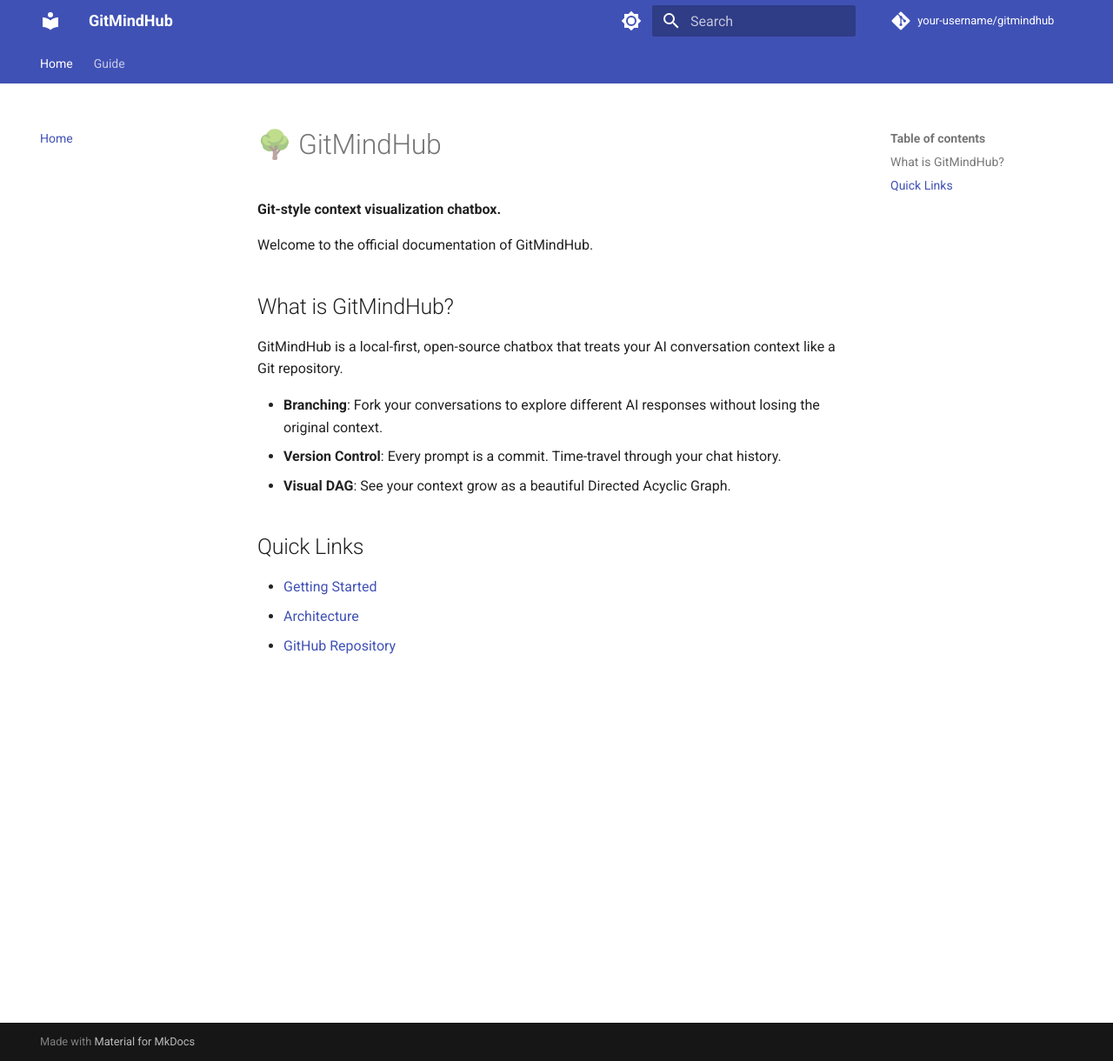
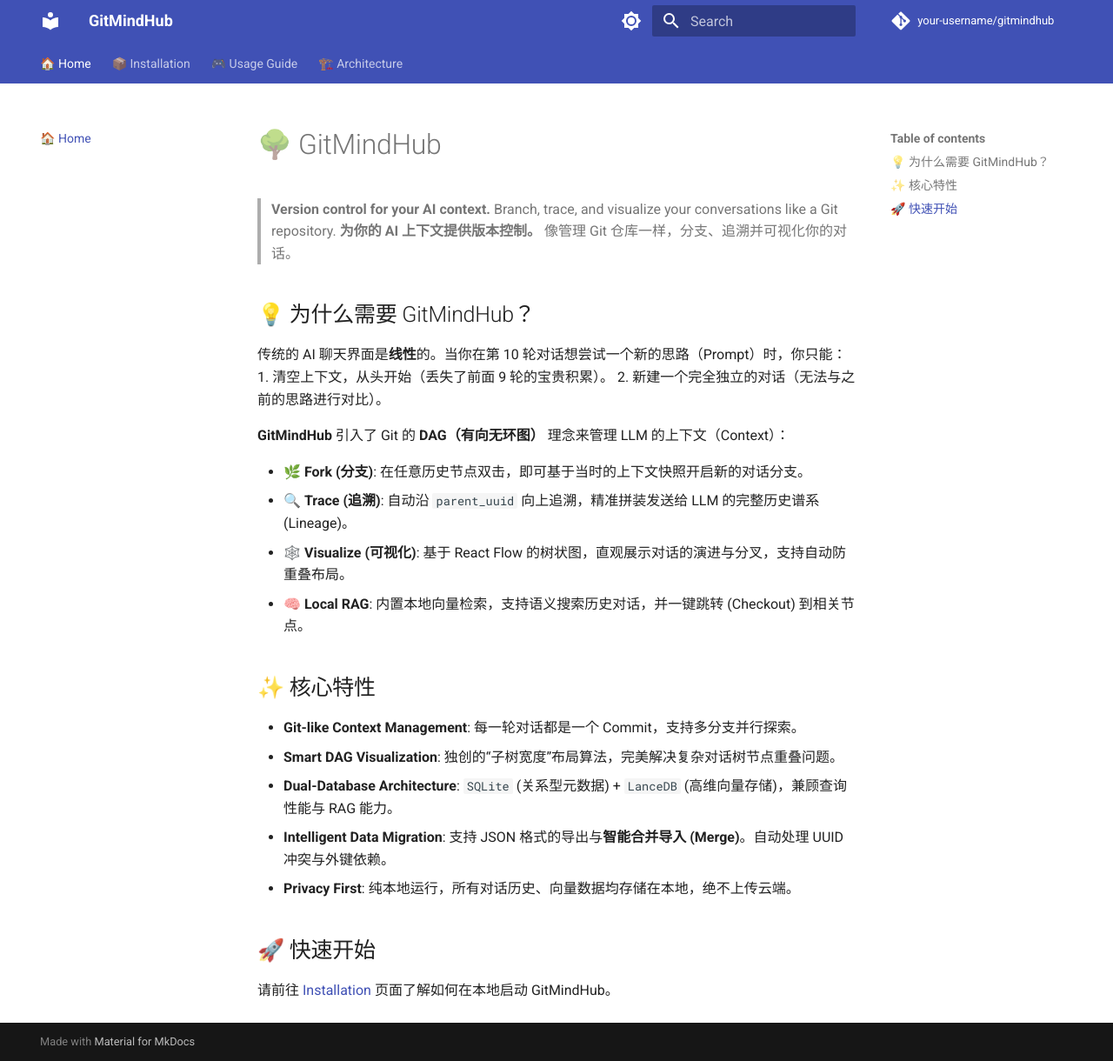
Before and after one commit to SamYuan1990/gitmindhub, an MkDocs documentation site: the page built from docs/index.md, in a window 1280 px wide and 1220 px high. Shown: the whole window at 87% size. Built offline with MkDocs 1.6.1 and Material for MkDocs 9.7.7, drawn with Linux system fonts in a browser that asks for light colours; comment, search, counter and statistics services are not loaded.

Commit message:
update document
Signed-off-by: oe1019 <yy19902439@126.com>

```diff
--- a/docs/index.md
+++ b/docs/index.md
@@ -1,19 +1,29 @@
 # 🌳 GitMindHub
 
-**Git-style context visualization chatbox.**
+> **Version control for your AI context.** Branch, trace, and visualize your conversations like a Git repository.
+> **为你的 AI 上下文提供版本控制。** 像管理 Git 仓库一样，分支、追溯并可视化你的对话。
 
-Welcome to the official documentation of GitMindHub.
+## 💡 为什么需要 GitMindHub？
 
-## What is GitMindHub?
+传统的 AI 聊天界面是**线性**的。当你在第 10 轮对话想尝试一个新的思路（Prompt）时，你只能：
+1. 清空上下文，从头开始（丢失了前面 9 轮的宝贵积累）。
+2. 新建一个完全独立的对话（无法与之前的思路进行对比）。
 
-GitMindHub is a local-first, open-source chatbox that treats your AI conversation context like a Git repository.
+**GitMindHub** 引入了 Git 的 **DAG（有向无环图）** 理念来管理 LLM 的上下文（Context）：
 
-- **Branching**: Fork your conversations to explore different AI responses without losing the original context.
-- **Version Control**: Every prompt is a commit. Time-travel through your chat history.
-- **Visual DAG**: See your context grow as a beautiful Directed Acyclic Graph.
+- 🌿 **Fork (分支)**: 在任意历史节点双击，即可基于当时的上下文快照开启新的对话分支。
+- 🔍 **Trace (追溯)**: 自动沿 `parent_uuid` 向上追溯，精准拼装发送给 LLM 的完整历史谱系 (Lineage)。
+- 🕸️ **Visualize (可视化)**: 基于 React Flow 的树状图，直观展示对话的演进与分叉，支持自动防重叠布局。
+- 🧠 **Local RAG**: 内置本地向量检索，支持语义搜索历史对话，并一键跳转 (Checkout) 到相关节点。
 
-## Quick Links
+## ✨ 核心特性
 
-- [Getting Started](getting-started.md)
-- [Architecture](architecture.md)
-- [GitHub Repository](https://github.com/your-username/gitmindhub)
+- **Git-like Context Management**: 每一轮对话都是一个 Commit，支持多分支并行探索。
+- **Smart DAG Visualization**: 独创的“子树宽度”布局算法，完美解决复杂对话树节点重叠问题。
+- **Dual-Database Architecture**: `SQLite` (关系型元数据) + `LanceDB` (高维向量存储)，兼顾查询性能与 RAG 能力。
+- **Intelligent Data Migration**: 支持 JSON 格式的导出与**智能合并导入 (Merge)**。自动处理 UUID 冲突与外键依赖。
+- **Privacy First**: 纯本地运行，所有对话历史、向量数据均存储在本地，绝不上传云端。
+
+## 🚀 快速开始
+
+请前往 [Installation](installation.md) 页面了解如何在本地启动 GitMindHub。
--- a/mkdocs.yml
+++ b/mkdocs.yml
@@ -35,11 +35,10 @@
 
 # 配置导航目录结构
 nav:
-  - Home: index.md
-  - Guide:
-    - Getting Started: getting-started.md
-    - Architecture: architecture.md
-  # 后续可以在这里继续添加页面
+  - 🏠 Home: index.md
+  - 📦 Installation: installation.md
+  - 🎮 Usage Guide: usage.md
+  - 🏗️ Architecture: architecture.md
 
 markdown_extensions:
   - pymdownx.highlight:      # 代码高亮
```
Also changed, not shown: README.md (+124 -10 lines), docs/architecture.md (added, +46 -0 lines), docs/getting-started.md (deleted, +0 -17 lines), docs/installation.md (added, +39 -0 lines), docs/usage.md (added, +34 -0 lines), main.js (+96 -6 lines).
